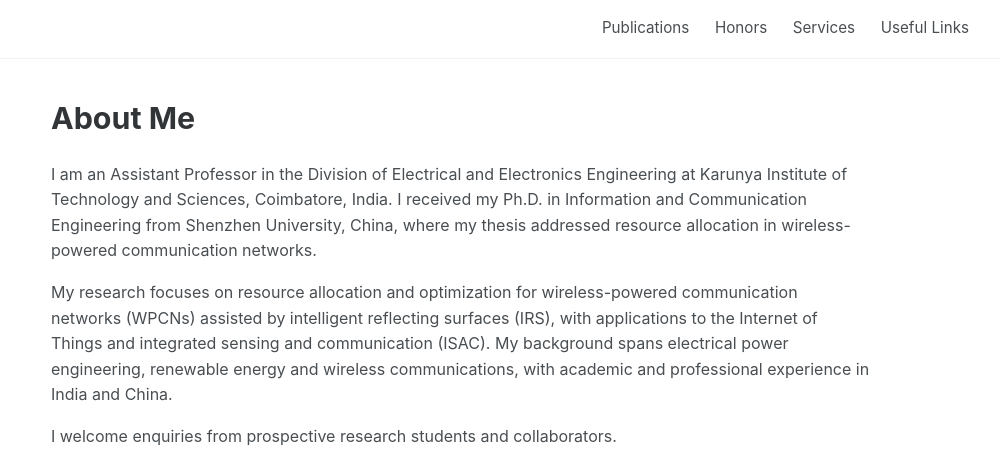
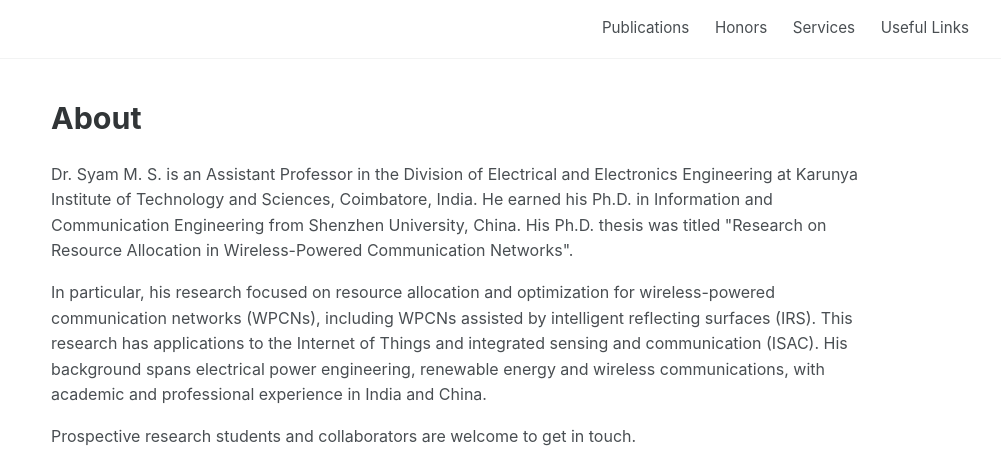
Before and after one commit to syamms/syamms.github.io, a plain HTML site: page index.html in a window 1280 px wide. Shown: the top 455 px of the page, 279-1280 px from the left. Drawn offline with Linux system fonts and the light colour scheme; some icons are missing.

Commit message:
Add files via upload

```diff
--- a/index.html
+++ b/index.html
@@ -12,21 +12,21 @@
 <body>
 <div class="page">
 <main id="content">
-<h1>About Me</h1>
+<h1>About</h1>
 <p>
-  I am an Assistant Professor in the Division of Electrical and Electronics Engineering at
-  Karunya Institute of Technology and Sciences, Coimbatore, India. I received my Ph.D. in
-  Information and Communication Engineering from Shenzhen University, China, where my thesis
-  addressed resource allocation in wireless-powered communication networks.
+  Dr. Syam M. S. is an Assistant Professor in the Division of Electrical and Electronics Engineering at
+  Karunya Institute of Technology and Sciences, Coimbatore, India. He earned his Ph.D. in Information
+  and Communication Engineering from Shenzhen University, China. His Ph.D. thesis was titled
+  "Research on Resource Allocation in Wireless-Powered Communication Networks".
 </p>
 <p>
-  My research focuses on resource allocation and optimization for wireless-powered
-  communication networks (WPCNs) assisted by intelligent reflecting surfaces (IRS), with
-  applications to the Internet of Things and integrated sensing and communication (ISAC).
-  My background spans electrical power engineering, renewable energy and wireless
-  communications, with academic and professional experience in India and China.
+  In particular, his research focused on resource allocation and optimization for wireless-powered
+  communication networks (WPCNs), including WPCNs assisted by intelligent reflecting surfaces (IRS).
+  This research has applications to the Internet of Things and integrated sensing and communication (ISAC).
+  His background spans electrical power engineering, renewable energy and wireless communications,
+  with academic and professional experience in India and China.
 </p>
-<p>I welcome enquiries from prospective research students and collaborators.</p>
+<p>Prospective research students and collaborators are welcome to get in touch.</p>
 
 <h2>Research Interests</h2>
 <ul>
@@ -66,24 +66,12 @@
       </div>
 
 <h2>Experience</h2>
-<h3>Academic</h3>
+
       <div class="entry"><div class="when">Present</div><div><strong>Assistant Professor</strong>, Division of Electrical and Electronics Engineering, Karunya Institute of Technology and Sciences, Coimbatore, India</div></div>
       <div class="entry"><div class="when">2024 – 2025</div><div><strong>Professional Foreign Teacher</strong>, College of Artificial Intelligence, Jingchu University of Technology, Jingmen, Hubei, China</div></div>
       <div class="entry"><div class="when">2023 – 2024</div><div><strong>Research Assistant</strong>, Guangdong–Hong Kong–Macao Greater Bay Area New Generation Intelligent IoT Research Center, Shenzhen University, China</div></div>
       <div class="entry"><div class="when">2013 – 2015</div><div><strong>Assistant Professor</strong>, Palakkad Institute of Science and Technology (University of Calicut), Kerala, India</div></div>
-      <h3>Industry</h3>
-      <div class="entry"><div class="when">2015</div><div><strong>Assistant Engineer (Substation Operator)</strong>, 220 kV Substation, Kerala State Electricity Board Ltd., Palakkad, India</div></div>
-      <div class="entry"><div class="when">2014</div><div><strong>Trainee Engineer – Projects</strong>, Multiquadrant Industrial Controls (I) Pvt. Ltd. (Siemens Authorized Channel Partner), Nashik, India</div></div>
-      <div class="entry"><div class="when">2010 – 2011</div><div><strong>Trainee Engineer</strong>, Ace Automation Center, Palakkad, India — PLC / SCADA systems</div></div>
-
-<h2>Skills</h2>
-<dl class="skills">
-        <dt>Technical</dt><dd>Convex and non-convex optimization, matrix analysis, information theory</dd>
-        <dt>Tools</dt><dd>MATLAB, C/C++, LaTeX</dd>
-        <dt>Languages</dt><dd>English (professional), Malayalam (native), Tamil, Hindi, Chinese (basic)</dd>
-      </dl>
-
-<h2>Contact</h2>
+      <h2>Contact</h2>
 <p>
   Office: EE003, Division of Electrical and Electronics Engineering<br>
   Karunya Institute of Technology and Sciences<br>
```
